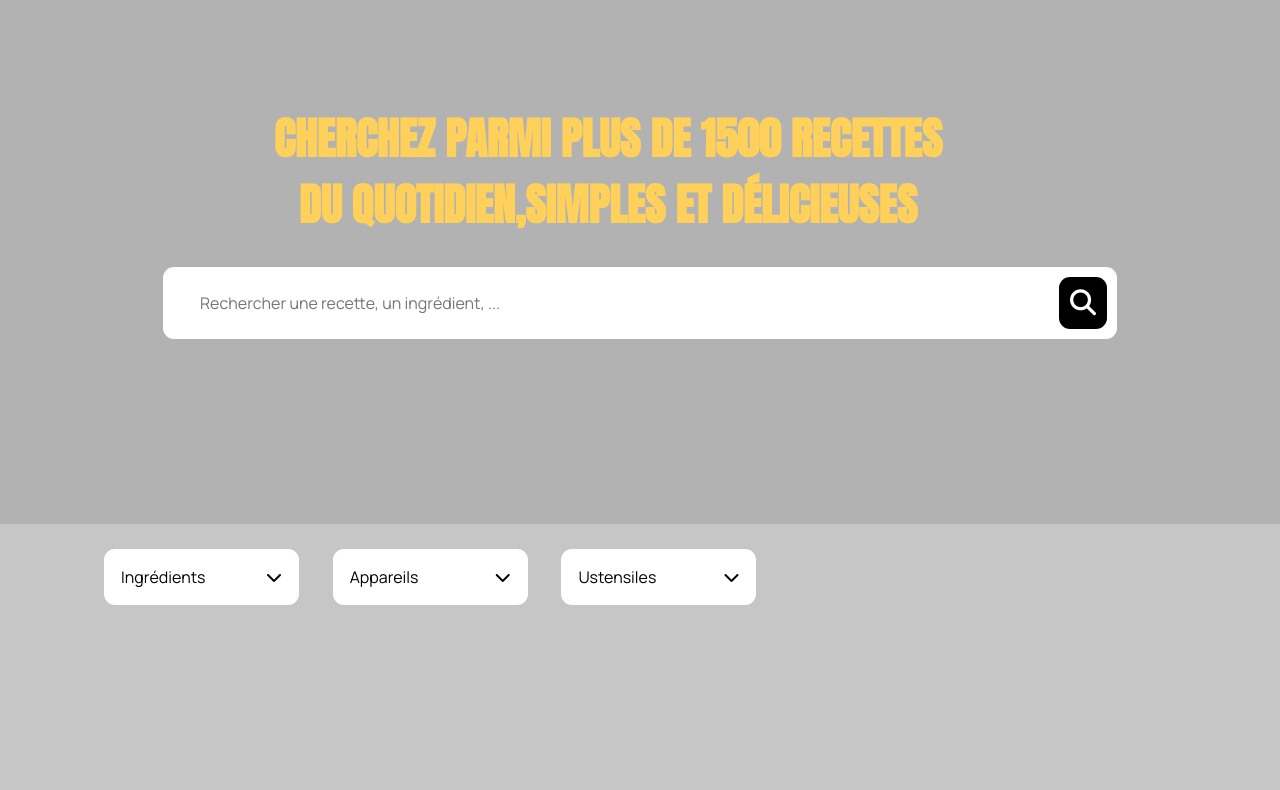
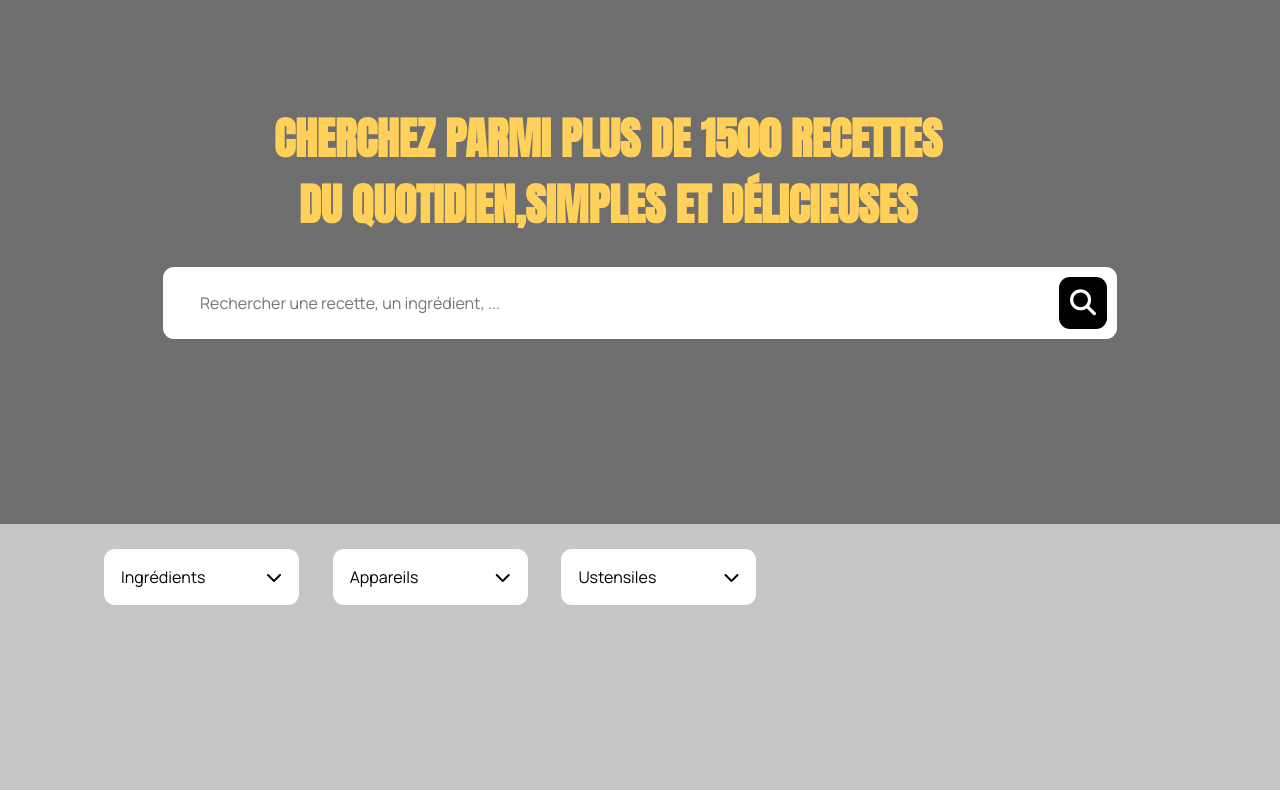
Before and after one commit to zics11/Les_petits_plats, a plain HTML site: page index.html in a window 1280 px wide. Shown: the part 126-916 px from the top of the page. Drawn offline with Linux system fonts and the light colour scheme; the site is published under a folder, as on GitHub Pages, so addresses that start at the root find nothing; no server answers.

Commit message:
fix url background

```diff
--- a/css/main.css
+++ b/css/main.css
@@ -26,7 +26,7 @@ h1 {
 .main-header {
     display: flex;
     background: linear-gradient(0deg, rgba(0, 0, 0, 0.3), rgba(0, 0, 0, 0.3)),
-        url('/assets/Img_header.jpeg');
+        url('../assets/Img_header.jpeg');
     background-size: cover;
     background-position: center 69%;
     width: 100%;
```
